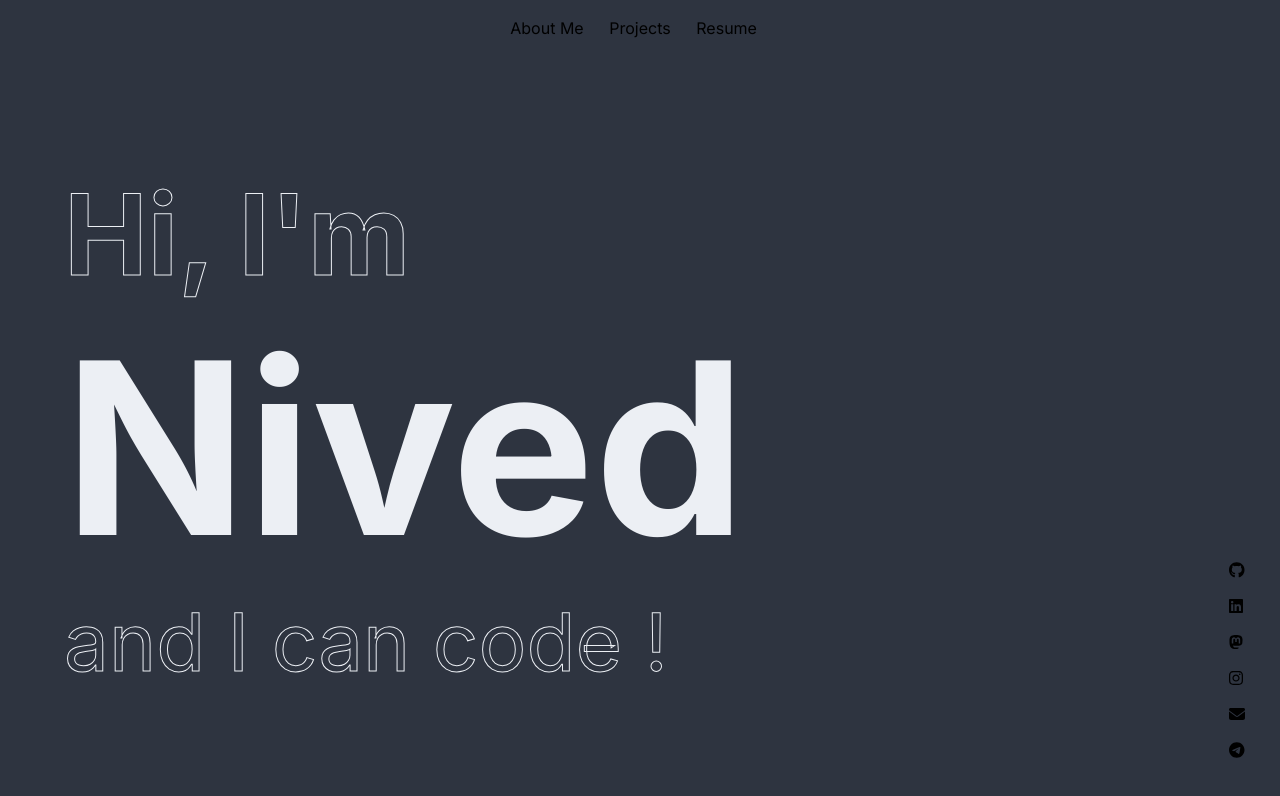
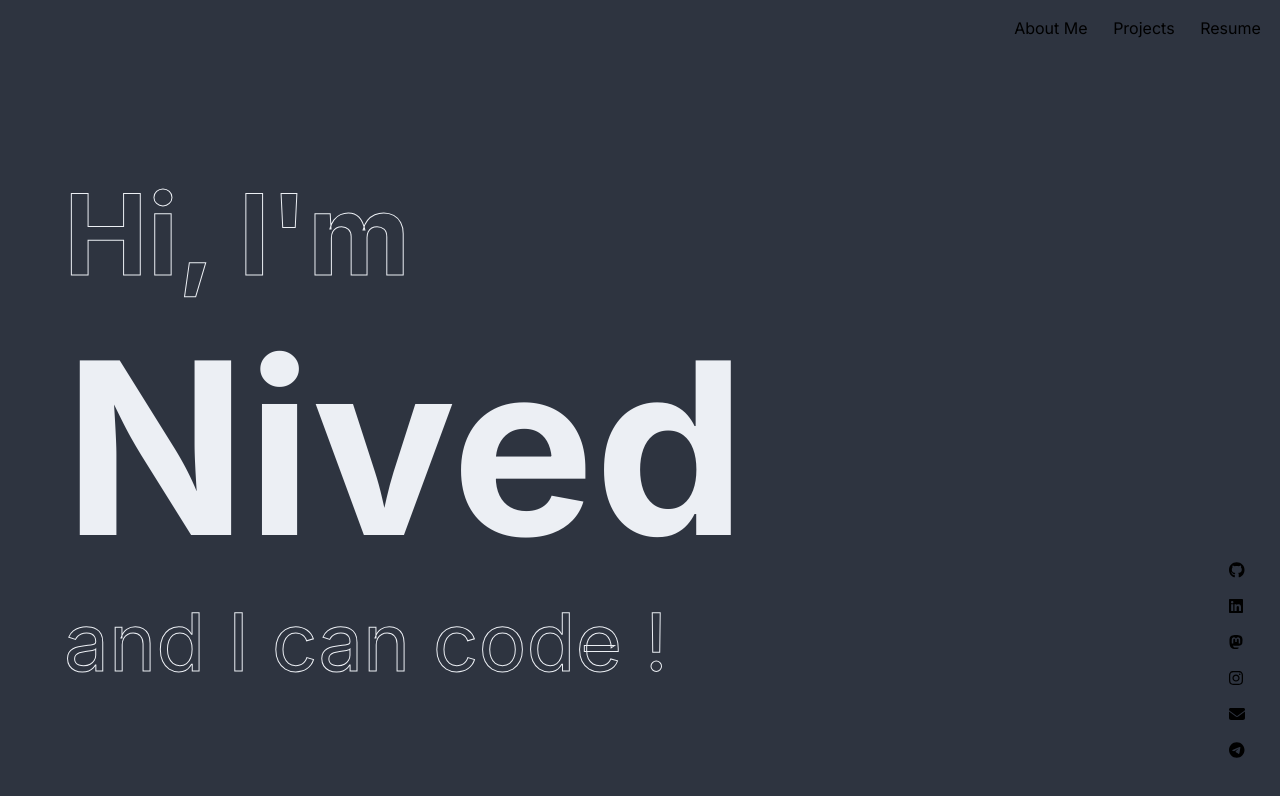
Before and after one commit to n1ved/n1ved.github.io, a Next.js app: page / in a window 1280 px wide. Shown: the top 796 px of the page. Built offline with nearby package versions, Linux system fonts and the light colour scheme.

Commit message:
Fixed NavBar not on right in homepage

```diff
--- a/src/components/navbar/navbar.module.css
+++ b/src/components/navbar/navbar.module.css
@@ -1,5 +1,6 @@
 .navbar {
     min-height: 5vh;
+    min-width: 100vw;
     max-width: 100vw;
     overflow: hidden;
     display: flex;
--- a/src/components/navbar/navbar.tsx
+++ b/src/components/navbar/navbar.tsx
@@ -3,7 +3,7 @@ import styles from './navbar.module.css'
 
 export default function Navbar(props:any) {
    return <div className={styles.navbar}>
-    { props.haveTitle ? <div className={styles.title}> {props.title} </div> : " " }
+    <div className={styles.title}>{props.haveTitle ? props.title : " " }</div>
     <ul className={styles.navlinks}>
       {props.haveTitle ? <li className={styles.navlink}><Link href={'/'}>Home</Link></li> : " " }
       <li className={styles.navlink}><Link href={'/'}>About Me</Link></li>
```
